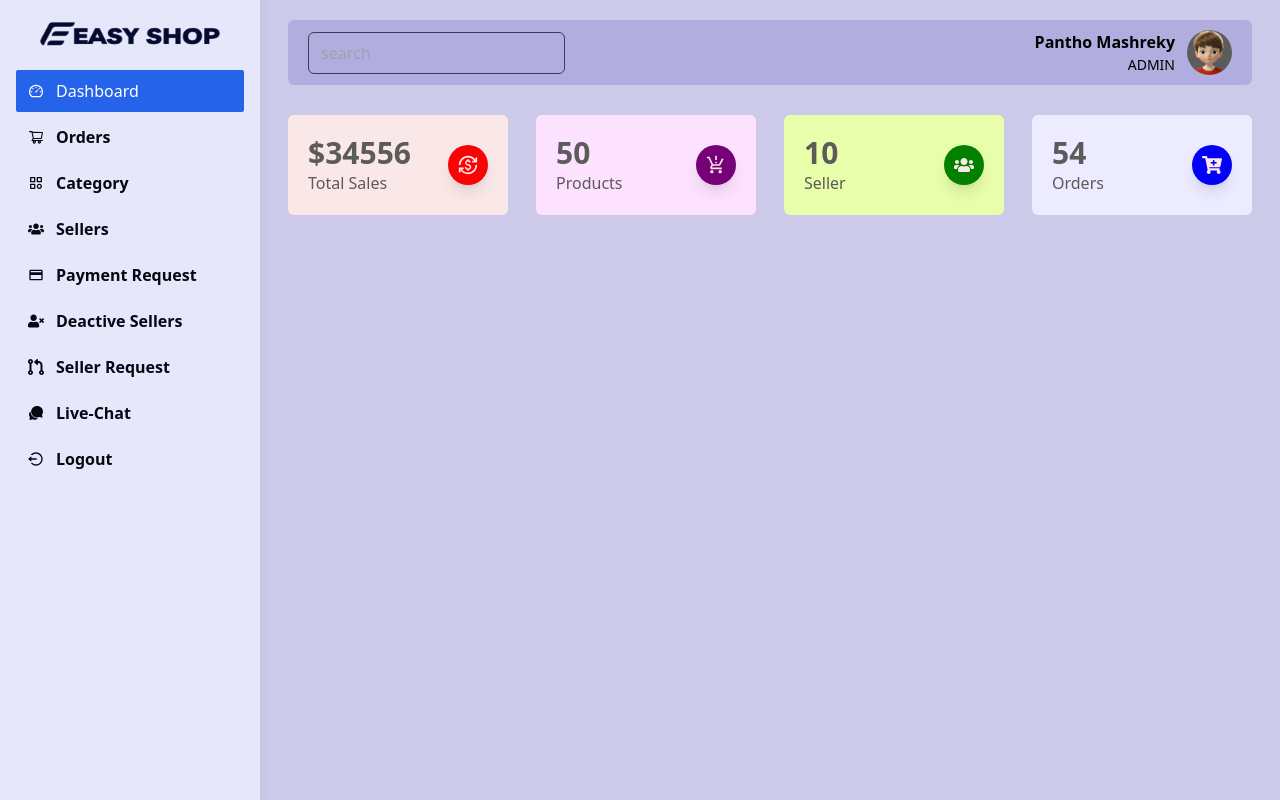
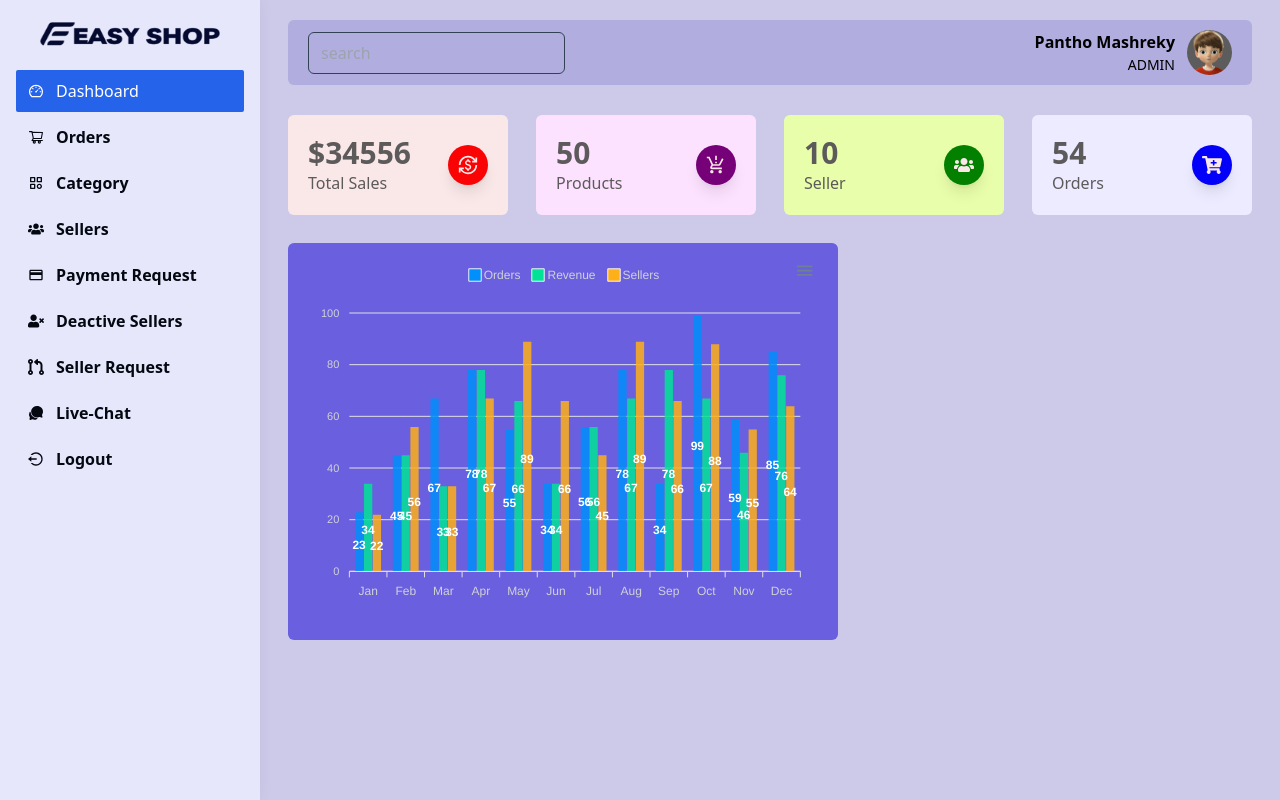
Before and after one commit to pantho0/multi-vendor-ecommerce, a React (Create React App) app in the folder dashboard/: page /admin/dashboard in a window 1280 px wide. Built offline with nearby package versions, Linux system fonts and the light colour scheme.

Commit message:
chart added for admin to visualize the revenue sales

```diff
--- a/dashboard/src/views/admin/AdminDashboard.jsx
+++ b/dashboard/src/views/admin/AdminDashboard.jsx
@@ -1,22 +1,66 @@
-
 import { MdCurrencyExchange } from "react-icons/md";
 import { MdOutlineProductionQuantityLimits } from "react-icons/md";
-import { FaCartPlus, FaUsers } from 'react-icons/fa';
+import Chart from 'react-apexcharts'
+import { FaCartPlus, FaUsers } from "react-icons/fa";
 const AdminDashboard = () => {
+
+    const state = {
+        series : [
+            {
+                name : 'Orders',
+                data : [23,45,67,78,55,34,56,78,34,99,59,85]
+            },
+            {
+                name : 'Revenue',
+                data : [34,45,33,78,66,34,56,67,78,67,46,76]
+            },
+            {
+                name : 'Sellers',
+                data : [22,56,33,67,89,66,45,89,66,88,55,64]
+            }
+        ],
+        options : {
+            color : ['#181ee8', '#181ee8'],
+            plotOptions : {
+                radius : 30
+            },
+            chart : {
+                background : 'transparent',
+                foreColor : '#d0d2d6'
+            },
+            dataLables : {
+                enabled : false
+            },
+            stroke : {
+                show : true,
+                curve : ['smooth', 'straigth, stepline'],
+                lineCap : 'butt',
+                colors:'#f0f0f0',
+                width : .5,
+                dashArray : 0
+            },
+            xaxis :{
+                categories : ['Jan', 'Feb', 'Mar', 'Apr', 'May', 'Jun', 'Jul', 'Aug','Sep', 'Oct', 'Nov', 'Dec']
+
+            },
+            legend : {
+                position : 'top'
+            }
+        }
+    }
+
   return (
     <div className="px-2 md:px-7 py-5">
       <div className="w-full grid grid-cols-1 sm:grid-cols-2 md:grid-cols-2 lg:grid-cols-4 gap-7">
-
         <div className="flex justify-between items-center p-5 bg-[#fae8e8] rounded-md gap-3">
           <div className="flex flex-col justify-start items-start text-[#5c5a5a]">
             <h2 className="text-3xl font-bold">$34556</h2>
             <span className="text-md font-medium">Total Sales</span>
           </div>
           <div className="w-[40px] h-[40px] rounded-full bg-[#fa0305] flex justify-center items-center text-xl text-[#fae8e8] shadow-lg">
-                        <MdCurrencyExchange/>
+            <MdCurrencyExchange />
           </div>
         </div>
-
 
         <div className="flex justify-between items-center p-5 bg-[#fde2ff] rounded-md gap-3">
           <div className="flex flex-col justify-start items-start text-[#5c5a5a]">
@@ -24,7 +68,7 @@ const AdminDashboard = () => {
             <span className="text-md font-medium">Products</span>
           </div>
           <div className="w-[40px] h-[40px] rounded-full bg-[#760077] flex justify-center items-center text-xl text-[#fae8e8] shadow-lg">
-                        <MdOutlineProductionQuantityLimits/>
+            <MdOutlineProductionQuantityLimits />
           </div>
         </div>
 
@@ -34,7 +78,7 @@ const AdminDashboard = () => {
             <span className="text-md font-medium">Seller</span>
           </div>
           <div className="w-[40px] h-[40px] rounded-full bg-[#038000] flex justify-center items-center text-xl text-[#fae8e8] shadow-lg">
-                        <FaUsers/>
+            <FaUsers />
           </div>
         </div>
 
@@ -44,14 +88,27 @@ const AdminDashboard = () => {
             <span className="text-md font-medium">Orders</span>
           </div>
           <div className="w-[40px] h-[40px] rounded-full bg-[#0200f8] flex justify-center items-center text-xl text-[#fae8e8] shadow-lg">
-                        <FaCartPlus/>
+            <FaCartPlus />
+          </div>
+        </div>
+      </div>
+
+      <div className="w-full flex flex-wrap mt-7">
+            <div className="w-full lg:w-7/12 lg:pr-3">
+                <div className="w-full bg-[#6a5fdf] p-4 rounded-md ">
+                    <Chart
+                    options={state.options}
+                    series={state.series}
+                    type="bar"
+                    height={350}
+                    />
+                </div>
             </div>
       </div>
 
 
 
     </div>
-        </div>
   );
 };
 
```
Lines whose indentation alone changed are shown as unchanged.
